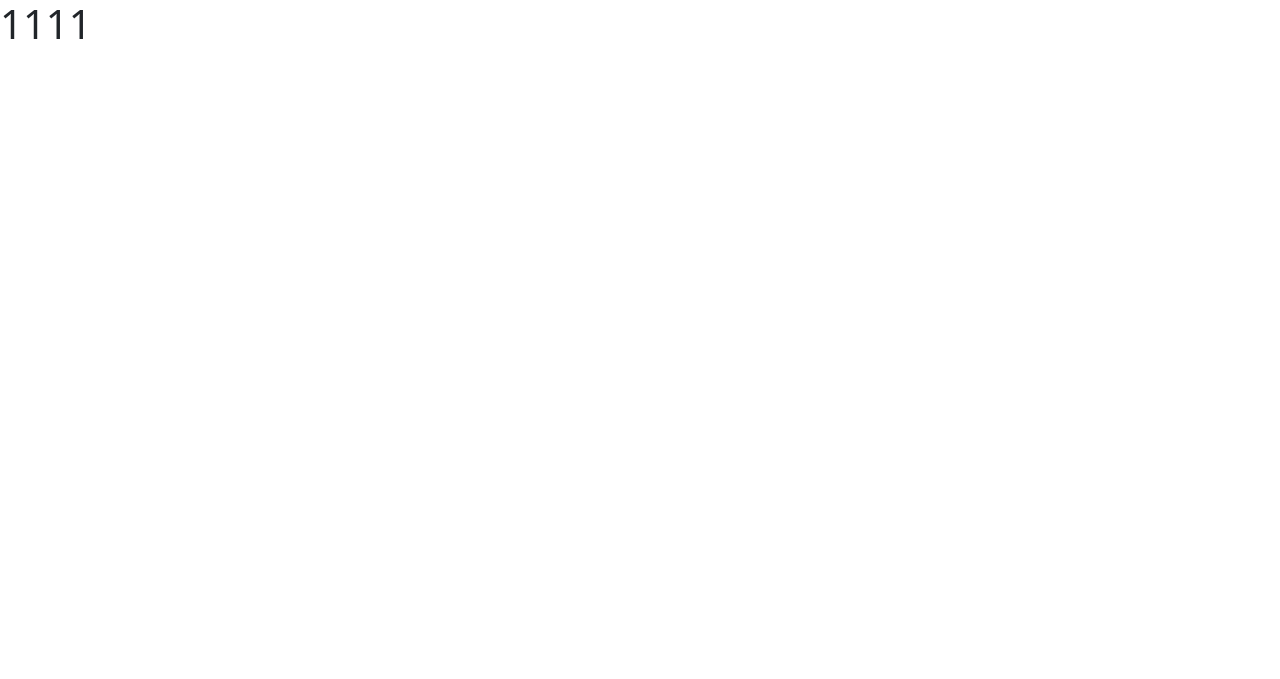
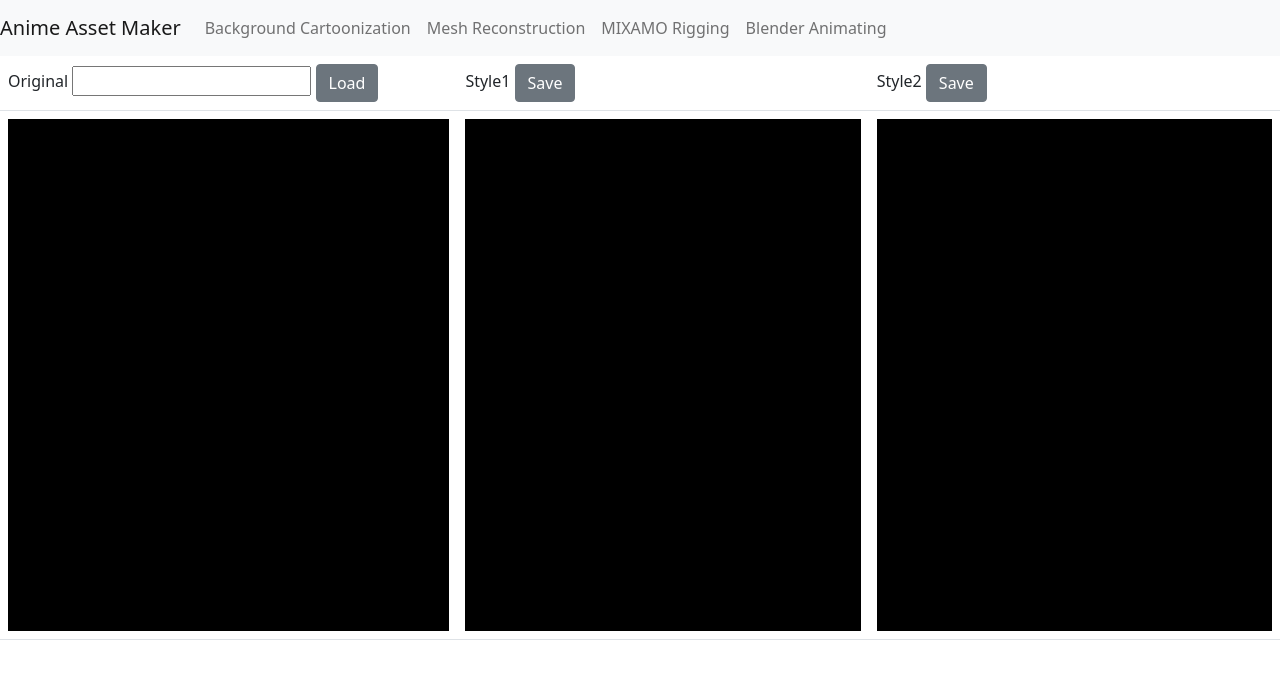
Before and after one commit to Snailpong/anime_asset_maker, a Django app: page / in a window 1280 px wide. Before the commit the part shown is almost empty. Shown: the top 679 px of the page. Run offline with Django 3.2, Linux system fonts and the light colour scheme.

Commit message:
Add: header, tab

```diff
--- a/anime_asset/settings.py
+++ b/anime_asset/settings.py
@@ -11,6 +11,7 @@ https://docs.djangoproject.com/en/3.2/ref/settings/
 """
 
 from pathlib import Path
+import os
 
 # Build paths inside the project like this: BASE_DIR / 'subdir'.
 BASE_DIR = Path(__file__).resolve().parent.parent
@@ -124,3 +125,5 @@ STATIC_URL = '/static/'
 # https://docs.djangoproject.com/en/3.2/ref/settings/#default-auto-field
 
 DEFAULT_AUTO_FIELD = 'django.db.models.BigAutoField'
+
+STATICFILES_DIRS = [os.path.join(BASE_DIR, 'static'),]
--- a/anime_asset/urls.py
+++ b/anime_asset/urls.py
@@ -15,10 +15,18 @@ Including another URLconf
 """
 from django.contrib import admin
 from django.urls import path
+from django.conf.urls.static import static
+from django.conf import settings
 
 from polls import views
 
 urlpatterns = [
-    path('', views.index, name='index'),
+    path('', views.background, name='background'),
+    path('background', views.background, name='background'),
+    path('mesh', views.mesh, name='mesh'),
+    path('mixamo', views.mixamo, name='mixamo'),
+    path('blender', views.blender, name='blender'),
     path('admin/', admin.site.urls),
 ]
+
+urlpatterns += static(settings.STATIC_URL, document_root=settings.STATIC_ROOT)
--- /dev/null
+++ b/polls/templates/anime_asset/background.html
@@ -0,0 +1,43 @@
+<!DOCTYPE html>
+<html lang='en'>
+    <head>
+        <meta charset="UTF-8">
+        <link href="https://cdn.jsdelivr.net/npm/bootstrap@5.1.0/dist/css/bootstrap.min.css" rel="stylesheet" integrity="sha384-KyZXEAg3QhqLMpG8r+8fhAXLRk2vvoC2f3B09zVXn8CA5QIVfZOJ3BCsw2P0p/We" crossorigin="anonymous">
+        <title>Anime Asset Maker</title>
+    </head>
+    <body>
+        {% include "anime_asset/header.html" %}
+
+        <table class="table">
+            <tr>
+                <td>
+                  <form action="/post-background" method="post">
+                        <label>Original</label>
+                        <input type="text" id="name" />
+                        <button type="submit" class="btn btn-secondary float-right">Load</button>
+                  </form>
+                </td>
+                <td>
+                  Style1
+                  <button type="button" class="btn btn-secondary">Save</button>
+                </td>
+                <td>
+                  Style2
+                  <button type="button" class="btn btn-secondary">Save</button>
+                </td>
+            </tr>
+            <tr>
+                <td>
+                <img src="static/img/black.png" id="original" class="img-fluid" style="width:512px; height:512px">
+              </td>
+              <td>
+                <img src="static/img/black.png" class="img-fluid" style="width:512px; height:512px">
+              </td>
+              <td>
+                <img src="static/img/black.png" class="img-fluid" style="width:512px; height:512px">
+            </td>
+            </tr>
+        </table>
+        <script src="https://cdn.jsdelivr.net/npm/bootstrap@5.1.0/dist/js/bootstrap.bundle.min.js" integrity="sha384-U1DAWAznBHeqEIlVSCgzq+c9gqGAJn5c/t99JyeKa9xxaYpSvHU5awsuZVVFIhvj" crossorigin="anonymous"></script>
+    </body>
+</html>
--- a/polls/templates/anime_asset/index.html
+++ b/polls/templates/anime_asset/blender.html
@@ -3,10 +3,11 @@
     <head>
         <meta charset="UTF-8">
         <link href="https://cdn.jsdelivr.net/npm/bootstrap@5.1.0/dist/css/bootstrap.min.css" rel="stylesheet" integrity="sha384-KyZXEAg3QhqLMpG8r+8fhAXLRk2vvoC2f3B09zVXn8CA5QIVfZOJ3BCsw2P0p/We" crossorigin="anonymous">
-        <script src="https://cdn.jsdelivr.net/npm/bootstrap@5.1.0/dist/js/bootstrap.bundle.min.js" integrity="sha384-U1DAWAznBHeqEIlVSCgzq+c9gqGAJn5c/t99JyeKa9xxaYpSvHU5awsuZVVFIhvj" crossorigin="anonymous"></script>
-        <title>Document</title>
+        <title>Anime Asset Maker</title>
     </head>
     <body>
-        <h1>1111</h1>
+        {% include "anime_asset/header.html" %}
+
+        <script src="https://cdn.jsdelivr.net/npm/bootstrap@5.1.0/dist/js/bootstrap.bundle.min.js" integrity="sha384-U1DAWAznBHeqEIlVSCgzq+c9gqGAJn5c/t99JyeKa9xxaYpSvHU5awsuZVVFIhvj" crossorigin="anonymous"></script>
     </body>
 </html>
--- /dev/null
+++ b/polls/templates/anime_asset/header.html
@@ -0,0 +1,23 @@
+<nav class="navbar navbar-expand-lg navbar-light bg-light">
+  <a class="navbar-brand">Anime Asset Maker</a>
+  <button class="navbar-toggler" type="button" data-toggle="collapse" data-target="#navbarSupportedContent" aria-controls="navbarSupportedContent" aria-expanded="false" aria-label="Toggle navigation">
+    <span class="navbar-toggler-icon"></span>
+  </button>
+
+  <div class="collapse navbar-collapse" id="navbarSupportedContent">
+    <ul class="navbar-nav mr-auto">
+      <li class="nav-item active">
+        <a class="nav-link" href="/background">Background Cartoonization</a>
+      </li>
+      <li class="nav-item">
+        <a class="nav-link" href="/mesh">Mesh Reconstruction</a>
+      </li>
+      <li class="nav-item">
+        <a class="nav-link" href="/mixamo">MIXAMO Rigging</a>
+      </li>
+      <li class="nav-item">
+        <a class="nav-link" href="/blender">Blender Animating</a>
+      </li>
+    </ul>
+  </div>
+</nav>
--- a/polls/views.py
+++ b/polls/views.py
@@ -1,5 +1,14 @@
 from django.shortcuts import render
 from django.http import HttpResponse
 
-def index(request):
-    return render(request, 'anime_asset/index.html')
+def background(request):
+    return render(request, 'anime_asset/background.html')
+
+def mesh(request):
+    return render(request, 'anime_asset/mesh.html')
+
+def mixamo(request):
+    return render(request, 'anime_asset/mixamo.html')
+
+def blender(request):
+    return render(request, 'anime_asset/blender.html')
```
Also changed, not shown: polls/templates/anime_asset/mesh.html (added, +13 -0 lines), polls/templates/anime_asset/mixamo.html (added, +13 -0 lines), static/img/black.png (added).
